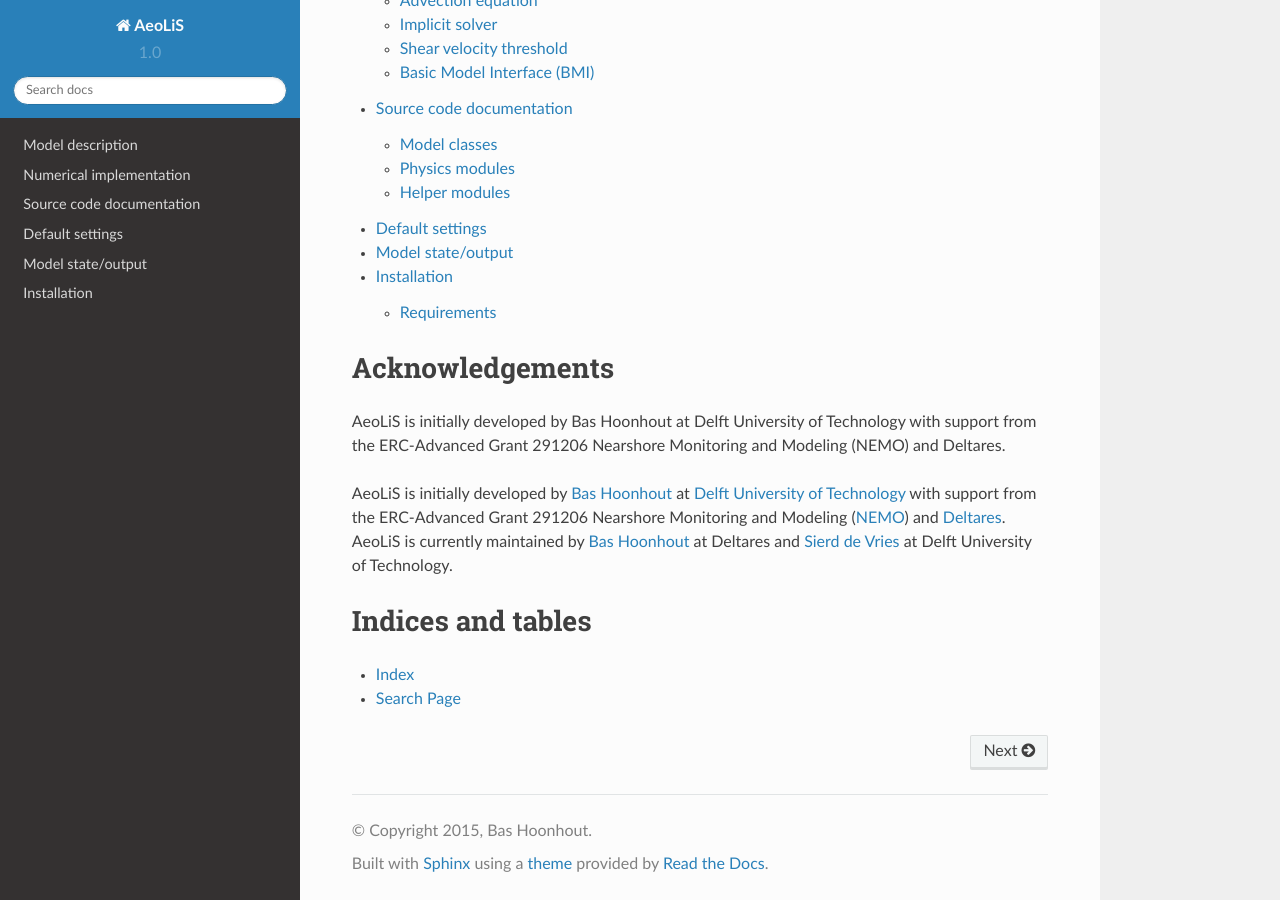
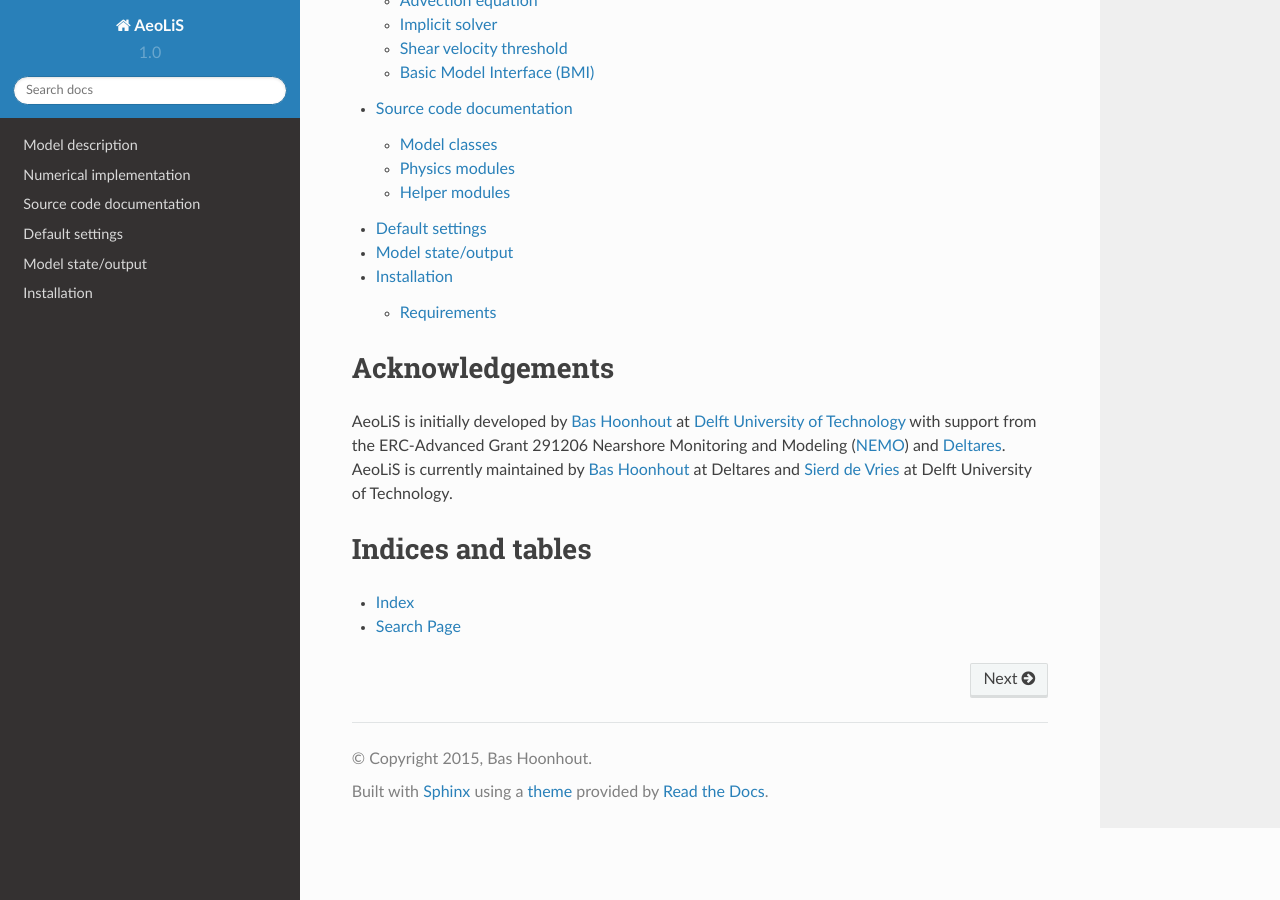
Before and after one commit to openearth/aeolis-python, a Sphinx documentation site: the page built from docs/index.rst, in a window 1280 px wide and 900 px high, scrolled down 623 px. Built offline with Sphinx 7.4.7 and the Read the Docs theme 2.0.0, drawn with Linux system fonts in a browser that asks for light colours.

Commit message:
Update index.rst

```diff
--- a/docs/index.rst
+++ b/docs/index.rst
@@ -33,9 +33,6 @@ Contents
 Acknowledgements
 ================
 
-AeoLiS is initially developed by Bas Hoonhout at Delft University of Technology with support from the ERC-Advanced Grant 291206 Nearshore Monitoring and Modeling (NEMO) and Deltares.
-
-
 AeoLiS is initially developed by `Bas Hoonhout
 <b.m.hoonhout@tudelft.nl>`_ at `Delft University of Technology
 <http://www.tudelft.nl>`_ with support from the ERC-Advanced Grant
```
